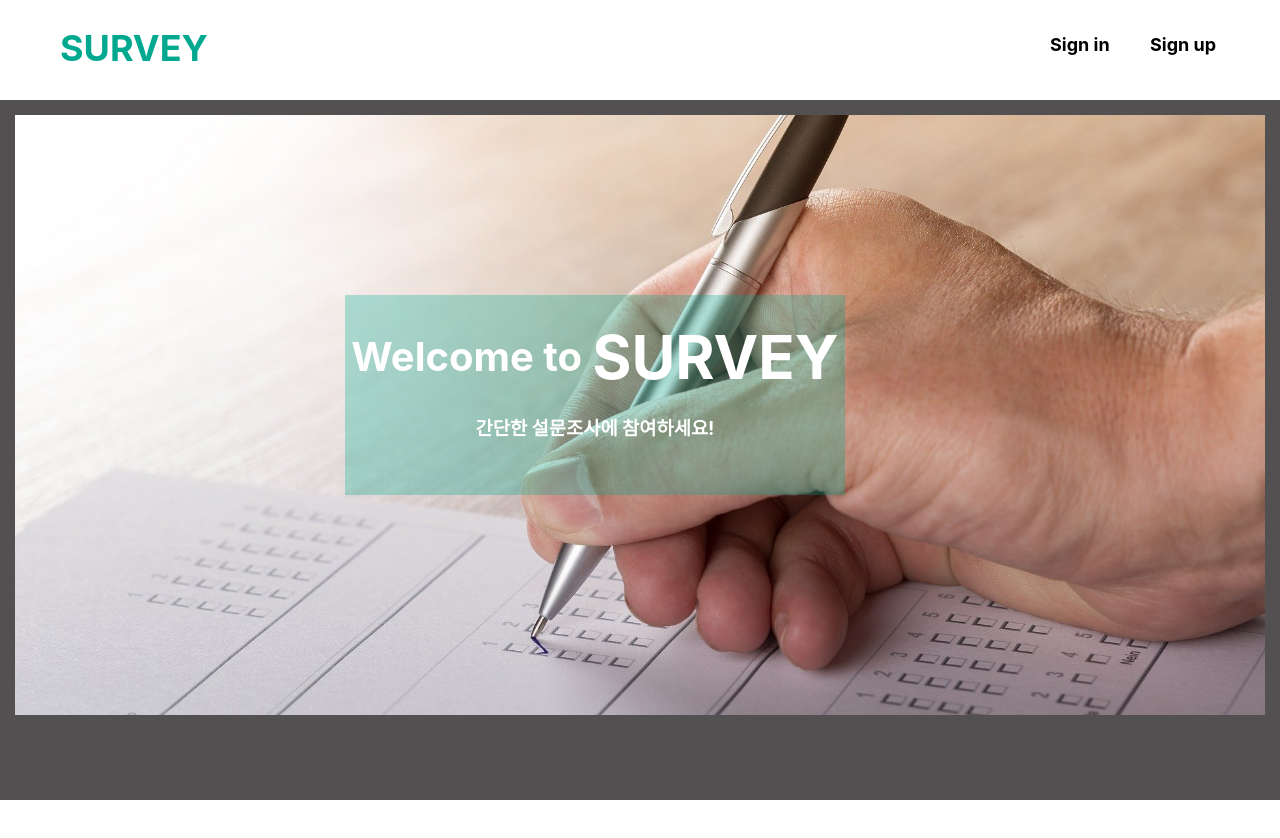
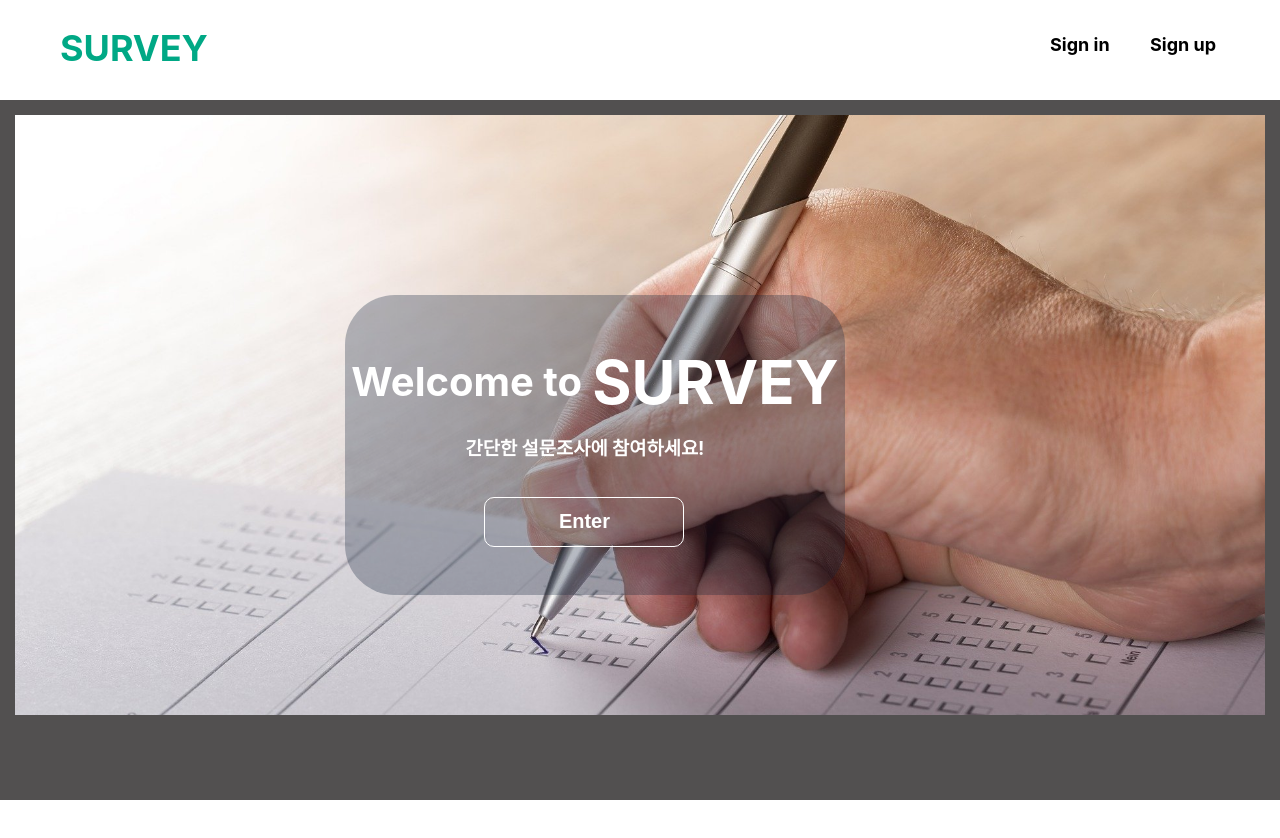
Before and after one commit to Hwang-YoungJu/Survey-Service, a React (Create React App) app: page / in a window 1280 px wide. Shown: the top 838 px of the page. Built offline with nearby package versions, Linux system fonts and the light colour scheme.

Commit message:
<ADD> Enter Button Style

```diff
--- a/src/components/MainPage/Main.jsx
+++ b/src/components/MainPage/Main.jsx
@@ -1,5 +1,6 @@
 import React from "react";
 import * as S from "./style";
+import * as B from "../common/Button";
 
 const Main = () => {
   return (
@@ -10,6 +11,7 @@ const Main = () => {
             <h2>Welcome to</h2>
             <h1>SURVEY</h1>
             <h3>간단한 설문조사에 참여하세요!</h3>
+            <B.ButtonGo />
           </S.textBox>
         </S.styleArea>
       </S.imageDiv>
--- a/src/components/MainPage/style.jsx
+++ b/src/components/MainPage/style.jsx
@@ -33,11 +33,12 @@ export const textBox = styled.div`
   justify-content: center;
   flex-wrap: wrap;
   color: white;
-  background-color: rgba(0, 168, 143, 0.3);
+  background-color: rgba(17, 35, 59, 0.3);
+  border-radius: 50px;
   top: 180px;
   left: calc(100% - 1150px);
   width: 500px;
-  height: 200px;
+  height: 300px;
   h1 {
     position: relative;
     top: 10px;
@@ -55,7 +56,8 @@ export const textBox = styled.div`
   }
   h3 {
     position: relative;
-    bottom: 20px;
+    left: 90px;
+    bottom: 75px;
   }
   @media only screen and (max-width: 1850px) {
     left: 660px;
--- /dev/null
+++ b/src/components/common/Button.jsx
@@ -0,0 +1,32 @@
+import styled from "styled-components";
+
+import React from "react";
+
+const StyledButton = styled.button`
+  position: relative;
+  width: 200px;
+  height: 50px;
+  right: 130px;
+  background-color: rgba(0, 0, 0, 0);
+  border-radius: 10px;
+  outline: 0;
+  border: 1px solid;
+  border-color: #fff;
+  color: #fff;
+  font-size: 20px;
+  font-weight: 600;
+  transition: all 0.6s;
+  &:hover {
+    background-color: #00a885;
+    border-color: #00a88f;
+    transition: all 0.6s;
+  }
+`;
+
+export const ButtonGo = () => {
+  return (
+    <div>
+      <StyledButton>Enter</StyledButton>
+    </div>
+  );
+};
--- a/src/components/common/NavigationBar.jsx
+++ b/src/components/common/NavigationBar.jsx
@@ -19,7 +19,7 @@ const Bar = styled.div`
     line-height: 40px;
     top: 8px;
     left: 60px;
-    color: #00a88f;
+    color: #00a885;
   }
   h2 {
     position: relative;
--- a/src/index.css
+++ b/src/index.css
@@ -1,7 +1,7 @@
 body {
   margin: 0;
   width: 100%;
-  overflow: hidden;
+  overflow-x: hidden;
   font-family: -apple-system, BlinkMacSystemFont, "Segoe UI", "Roboto", "Oxygen",
     "Ubuntu", "Cantarell", "Fira Sans", "Droid Sans", "Helvetica Neue",
     sans-serif;
```
